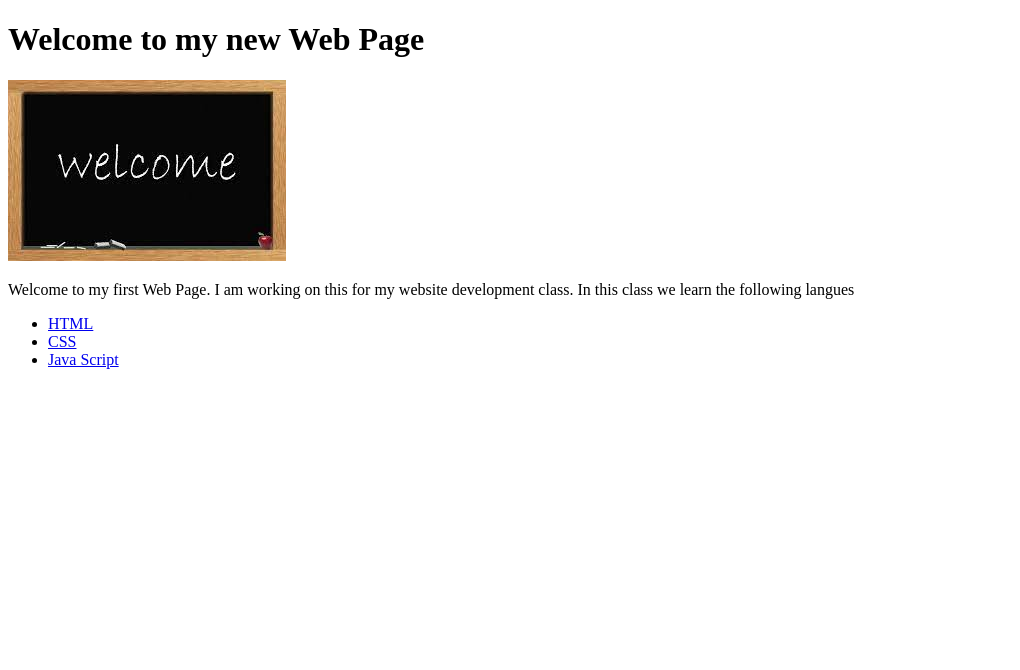
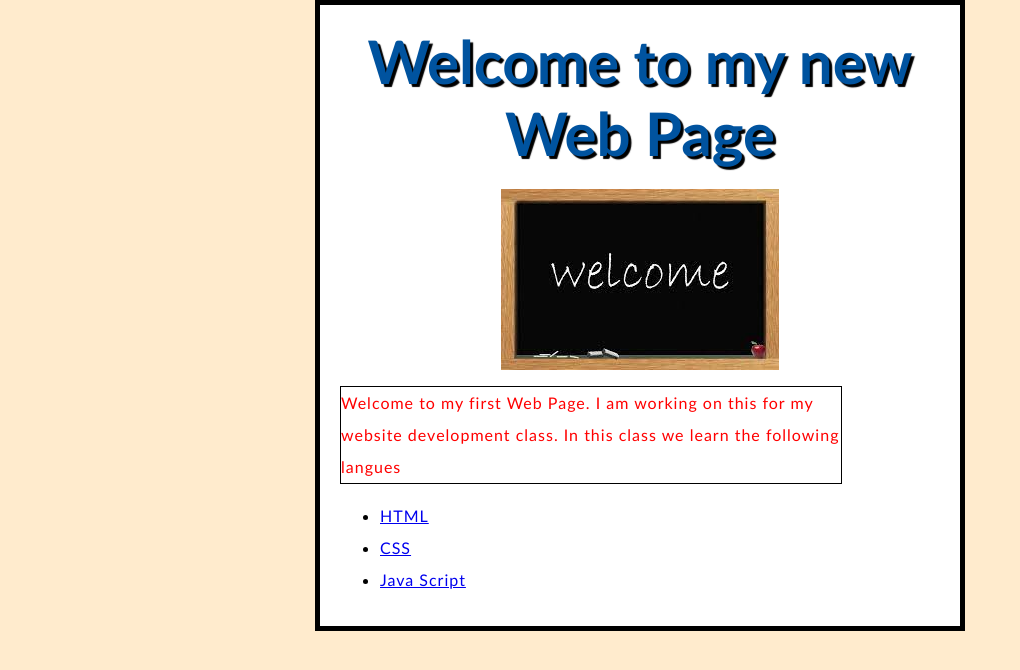
Before and after one commit to nBenoit101/testsite, a plain HTML site: page index.html in a window 1280 px wide. Shown: the whole page, without its empty margins (0-1020 px from the left). Drawn offline with Linux system fonts and the light colour scheme.

Commit message:
testsite css

```diff
--- a/index.html
+++ b/index.html
@@ -3,6 +3,7 @@
 <head>
     <meta charset="UTF-8">
     <meta name="viewport" content="width=device-width, initial-scale=1.0">
+    <link rel="stylesheet" href="styles/styles.css">
     <title>Webpage 2</title>
 </head>
 <body>
--- /dev/null
+++ b/styles/styles.css
@@ -0,0 +1,38 @@
+html{
+    font-size: 10px;
+    font-family: 'Gill Sans', 'Gill Sans MT', Calibri, 'Trebuchet MS', sans-serif;
+    background-color: blanchedalmond;
+}
+p{
+    color: red;
+    width: 500px;
+    border: 1px solid black;
+}
+h1 {
+    font-size: 60px;
+    text-align: center;
+    margin: 0;
+    padding: 20px 0;
+    color: #00539f;
+    text-shadow: 3px 3px 1px black;
+  }
+
+p,li {
+    font-size: 16px;
+    line-height: 2;
+    letter-spacing: 1px;
+  }
+
+
+body {
+    width: 600px;
+    margin: 0 auto;
+    background-color: white;
+    padding: 0 20px 20px 20px;
+    border: 5px solid black;
+}
+
+img {
+    display: block;
+    margin: 0 auto;
+  }
```
